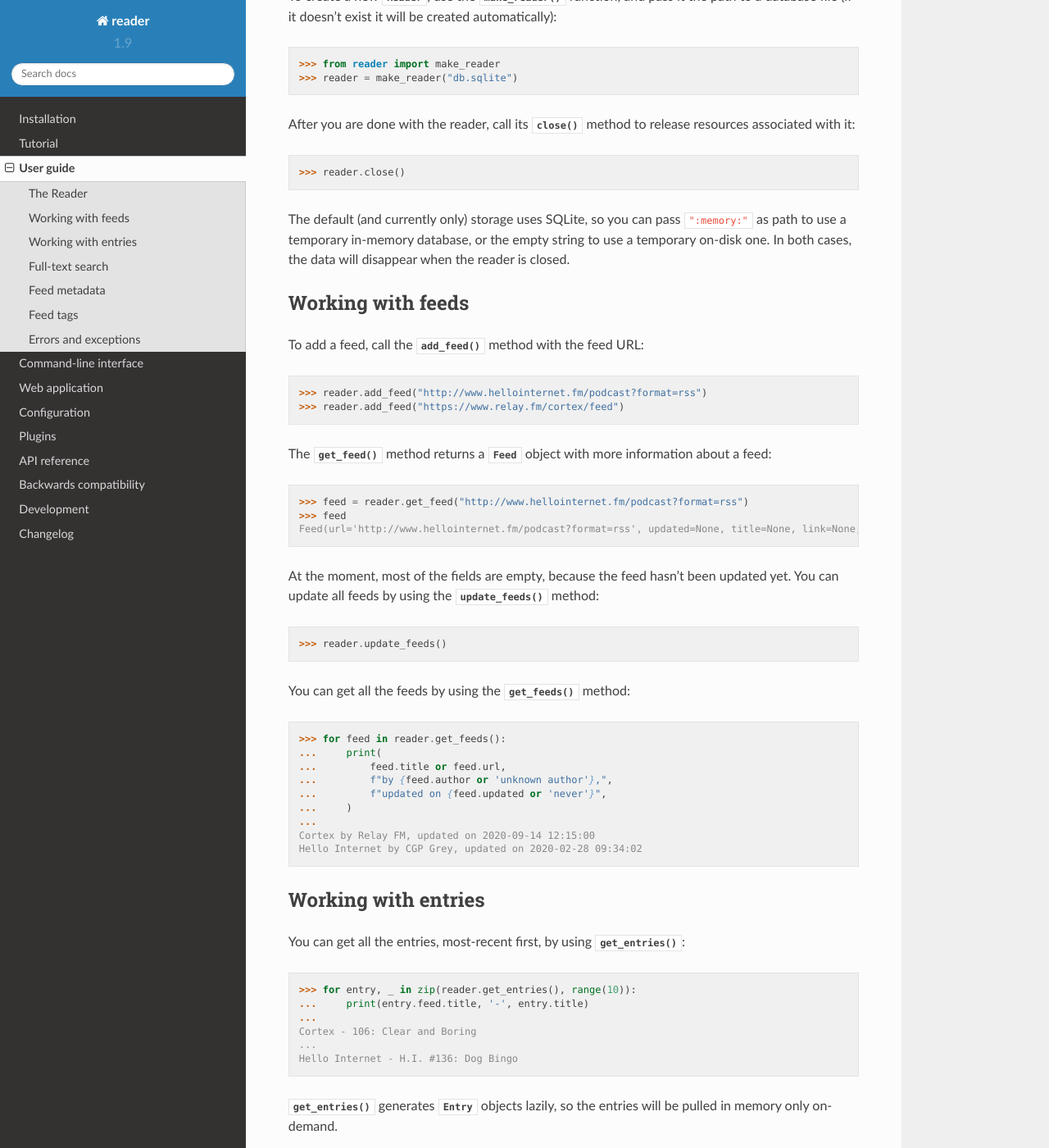
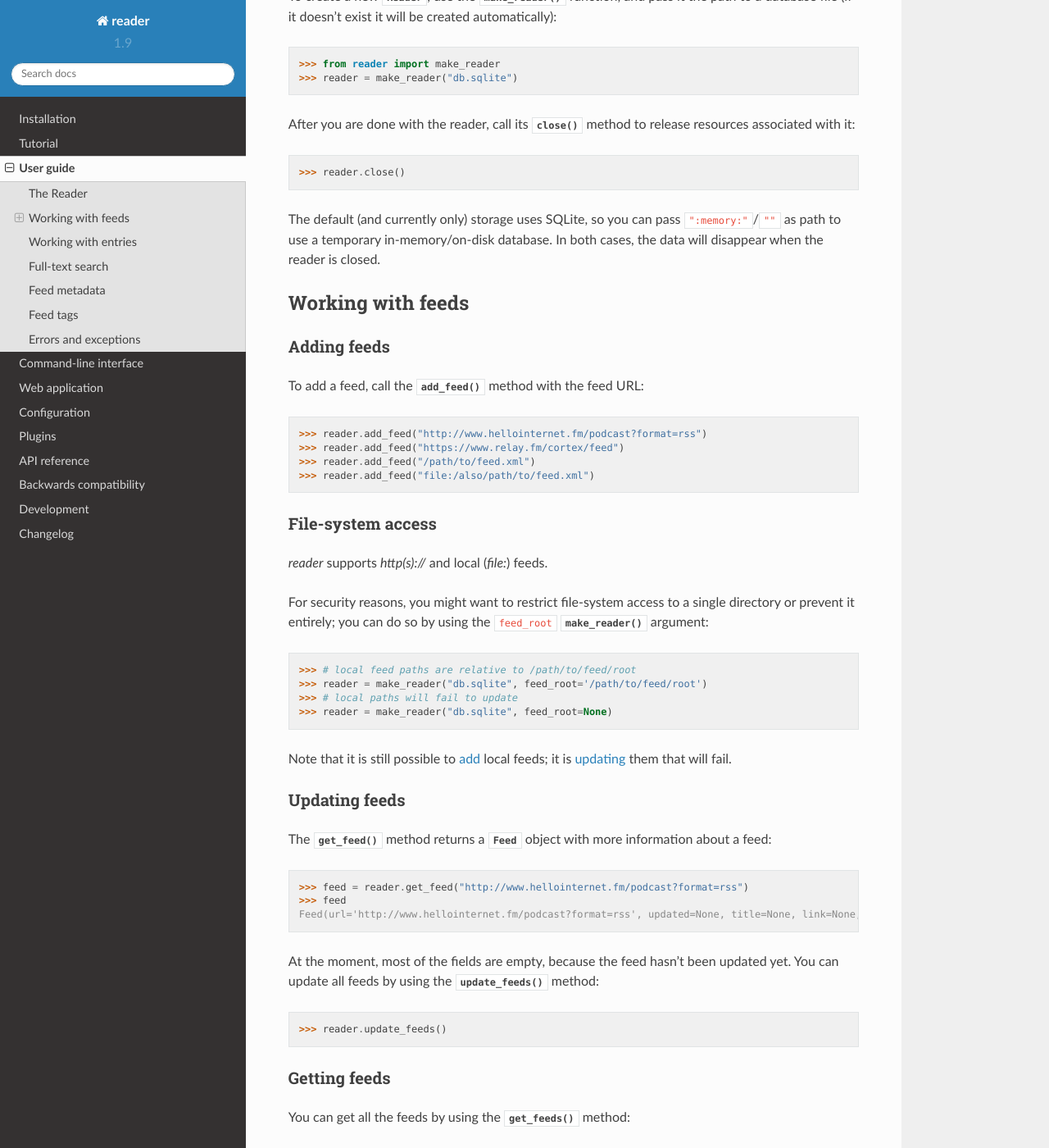
Before and after one commit to Alcides1123/reader, a Sphinx documentation site: the page built from docs/guide.rst, in a window 1280 px wide and 1400 px high, scrolled down 406 px. Shown: the whole window at 82% size. Built offline with Sphinx 7.4.7 and the Read the Docs theme 2.0.0, drawn with Linux system fonts in a browser that asks for light colours.

Commit message:
User guide: filesystem access.
For #194.

```diff
--- a/docs/guide.rst
+++ b/docs/guide.rst
@@ -31,22 +31,46 @@ to release resources associated with it::
     >>> reader.close()
 
 The default (and currently only) storage uses SQLite,
-so you can pass ``":memory:"`` as path to use a temporary in-memory database,
-or the empty string to use a temporary on-disk one.
+so you can pass ``":memory:"``/``""`` as path
+to use a temporary in-memory/on-disk database.
 In both cases, the data will disappear when the reader is closed.
-
 
 
 Working with feeds
 ------------------
 
+Adding feeds
+~~~~~~~~~~~~
+
 To add a feed, call the :meth:`~Reader.add_feed` method with the feed URL::
 
     >>> reader.add_feed("http://www.hellointernet.fm/podcast?format=rss")
     >>> reader.add_feed("https://www.relay.fm/cortex/feed")
+    >>> reader.add_feed("/path/to/feed.xml")
+    >>> reader.add_feed("file:/also/path/to/feed.xml")
 
-.. todo:: Talk about feed_root and filesystem access.
 
+File-system access
+~~~~~~~~~~~~~~~~~~
+
+*reader* supports *http(s)://* and local (*file:*) feeds.
+
+For security reasons, you might want to restrict file-system access
+to a single directory or prevent it entirely;
+you can do so by using the ``feed_root`` :func:`make_reader` argument::
+
+    >>> # local feed paths are relative to /path/to/feed/root
+    >>> reader = make_reader("db.sqlite", feed_root='/path/to/feed/root')
+    >>> # local paths will fail to update
+    >>> reader = make_reader("db.sqlite", feed_root=None)
+
+Note that it is still possible to `add <Adding feeds_>`_ local feeds;
+it is `updating <Updating feeds_>`_ them that will fail.
+
+
+
+Updating feeds
+~~~~~~~~~~~~~~
 
 The :meth:`~Reader.get_feed` method returns a :class:`Feed` object
 with more information about a feed::
@@ -74,6 +95,11 @@ You can update all feeds by using the :meth:`~Reader.update_feeds` method::
     talk about update_feed().
 
 
+Getting feeds
+~~~~~~~~~~~~~
+
+.. todo:: Consolidate get_feed() and get_feeds().
+
 You can get all the feeds by using the :meth:`~Reader.get_feeds` method::
 
     >>> for feed in reader.get_feeds():
@@ -88,11 +114,11 @@ You can get all the feeds by using the :meth:`~Reader.get_feeds` method::
 
 .. todo:: Talk about filtering and sorting.
 
+.. todo:: Talk about remove_feed() and change_feed_url().
 
 
 Working with entries
 --------------------
-
 
 You can get all the entries, most-recent first,
 by using :meth:`~Reader.get_entries()`::
```
Also changed, not shown: other parts of docs/guide.rst (+0 -3 lines).
